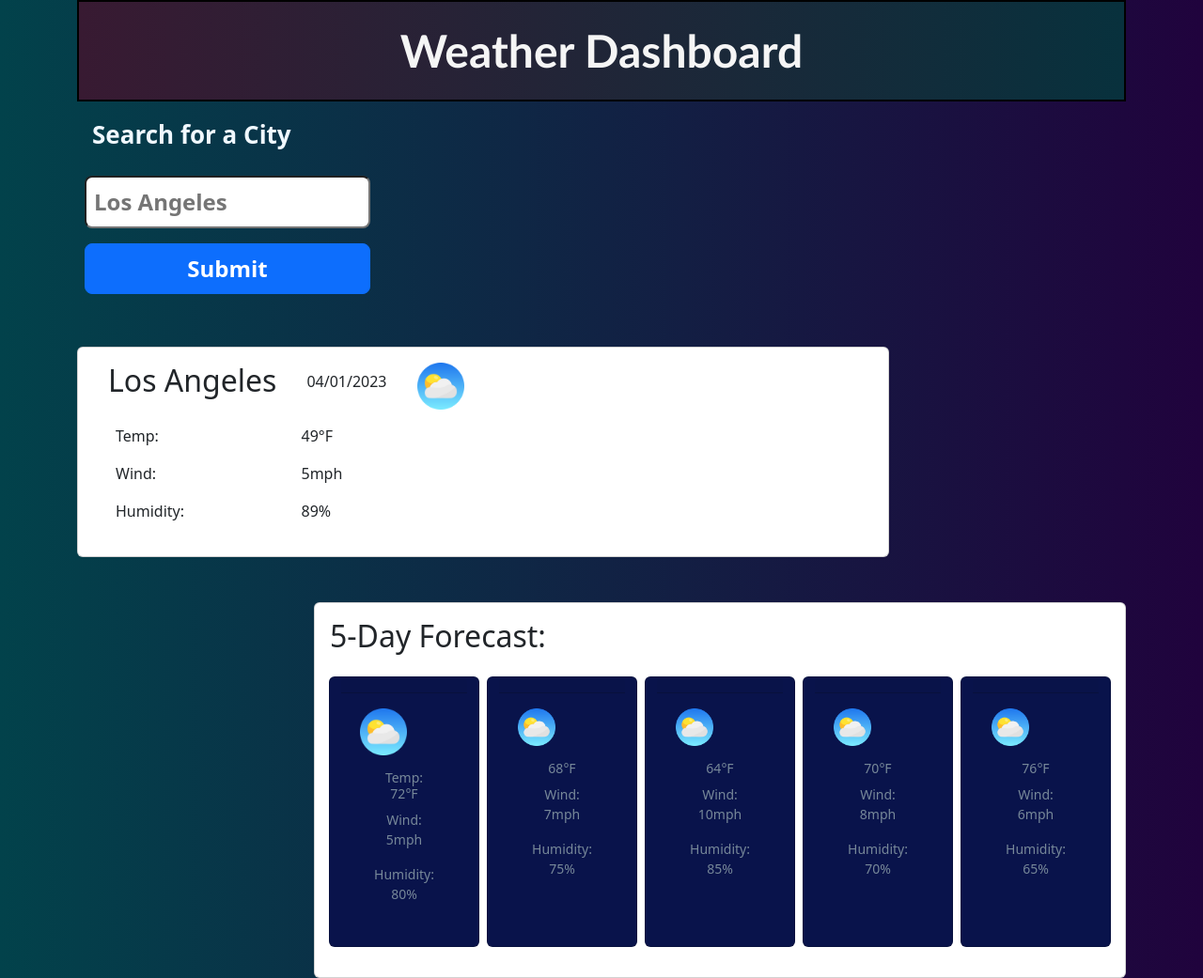
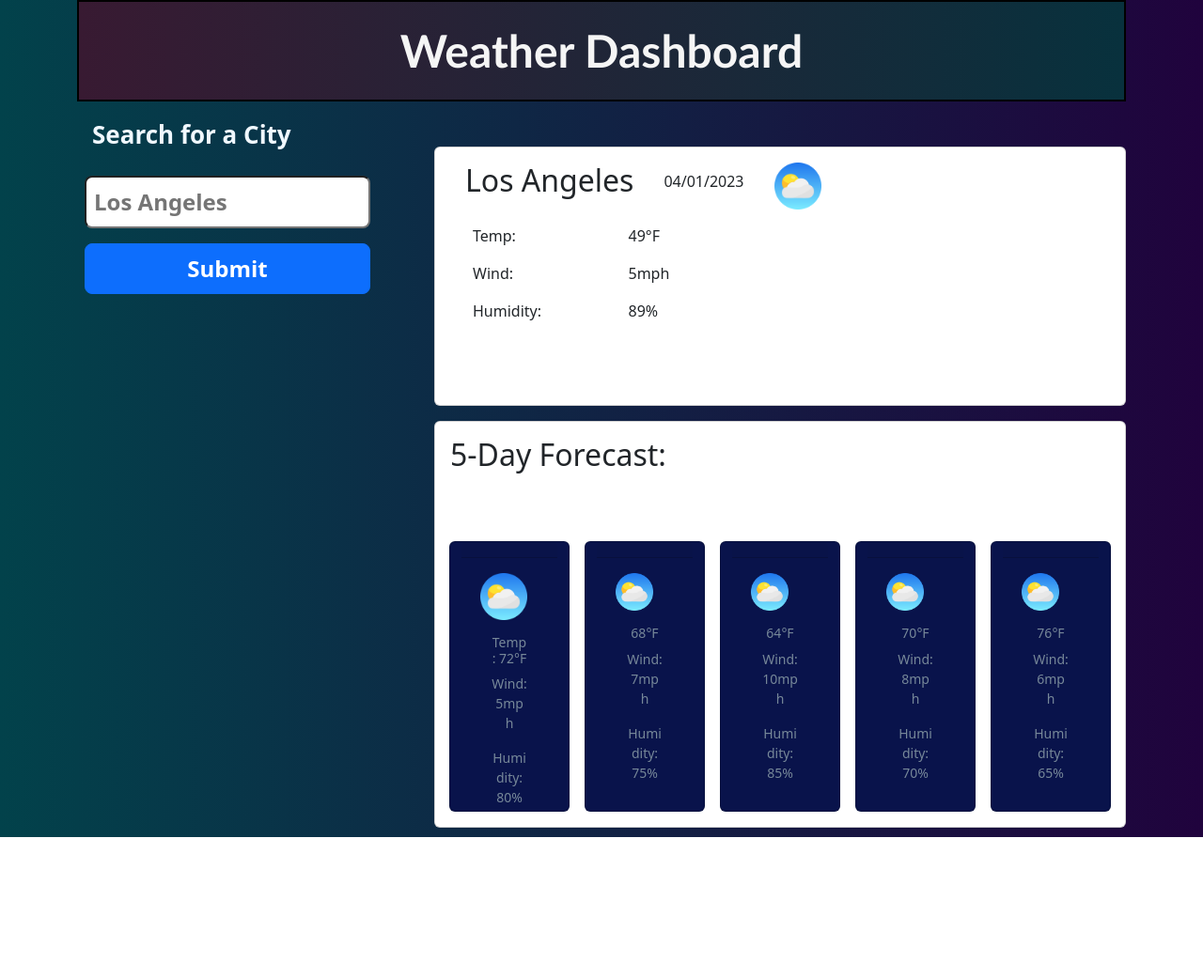
Before and after one commit to sehrishkhan336/Weather-Dashboard, a plain HTML site: page index.html in a window 1280 px wide. Shown: the whole page at 94% size. After the commit the page ends 891 px from the top, so only its background shows below. Drawn offline with nearby package versions, Linux system fonts and the light colour scheme; files whose address does not match are found by name.

Commit message:
updating the repo

```diff
--- a/assets/css/style.css
+++ b/assets/css/style.css
@@ -113,15 +113,15 @@
   }
 
   .col-sm-4 {
-      width: 75%;
+      width: 25%;
   }
 
   .col-sm-8 {
-      width: 75%;
+      width: 65%;
   }
 
   .city-list {
-      order: -1;
+      order: 1;
       margin-bottom: 1rem;
   }
 }
--- a/index.html
+++ b/index.html
@@ -24,8 +24,9 @@
 
     <div class="container">
         <div class="row">
-            <div class="col">
-                <div style="width: 19rem;" class="col-sm-4 form-style">
+
+            <div class="col-sm-4">
+                <div style="width: 50%; height: 100%" class="col-sm-4 form-style">
                     <form class="search-input" id="city-search-form">
                         <div>
                             <label for="search-for-city" class="form-label m-md-3" style="width: 19rem;">Search for
@@ -37,8 +38,9 @@
                     </form>
                 </div>
             </div>
-            <div class="col">
-                <div class="col-sm-12 card city-data mt-md-5" style="width: 54rem; height: 14rem;">
+
+            <div class="col-sm-8 mb-3">
+                <div class="col-sm-7 card city-data mb-3 mt-md-5" style="width: 100%; height: 100%;">
                     <div class="card-body">
                         <div class="d-flex justify-content-start">
                             <h2 class="city-info mx-3">Los Angeles</h2>
@@ -52,7 +54,7 @@
                                 <div class="label p-md-2 mx-3">Wind:</div>
                                 <div class="label p-md-2 mx-3">Humidity:</div>
                             </div>
-                            <div class="col-md-5">
+                            <div class="col-md-7">
                                 <div class="value p-md-2"><span>49</span>&deg;F</div>
                                 <div class="value p-md-2"><span>5</span>mph</div>
                                 <div class="value p-md-2"><span>89</span>%</div>
@@ -63,24 +65,22 @@
                 </div>
 
             </div>
-        </div>
-    </div>
-    <div class="container">
-        <div class="row">
-            <div class="col">
+
+            <div class="col-sm-4">
                 <div class="col city-list">
-                    <nav class="col " style="width: 20rem;">
+                    <nav class="col " style="width: 50%;">
 
                     </nav>
                 </div>
             </div>
-            <div class="col">
-                <div class="col-sm-8 card daily-forecast mt-md-5" style="width: 54rem; height: 25rem;">
-                    <h2 class="col-sm-8 p-md-3">5-Day Forecast:</h2>
+
+            <div class="col-sm-8 ">
+                <div class="col-sm-8 card daily-forecast mt-md-5" style="width: 100%; height: 100%;">
+                    <h2 class="col p-md-3">5-Day Forecast:</h2>
                     <div class="forecast-container">
 
                         <div class="row d-flex justify-content-center forecast-cards">
-                            <div class="card text-center col-sm-6 col-md-4" style="width: 10rem; height: 18rem;">
+                            <div class="card text-center col-sm-6 col-md-4 mb-3" style="width: 8rem; height: 18rem;">
                                 <div class="card-header" id="card-header"></div>
                                 <div class="card-body d-flex flex-column justify-content-center">
                                     <img class="mx-1 icon" src="../Weather Dashboard/Images/clouds-and-sun.png"
@@ -93,7 +93,7 @@
                                 </div>
                             </div>
 
-                            <div class="card text-center mx-2 col-sm-6 col-md-4" style="width: 10rem; height: 18rem;">
+                            <div class="card text-center mx-3 col-sm-6 col-md-4 mb-3" style="width: 8rem; height: 18rem;">
                                 <div class="card-header" id="card-header"></div>
                                 <div class="card-body d-flex flex-column justify-content-center">
                                     <img class="mx-1 icon" src="../Weather Dashboard/Images/clouds-and-sun.png"
@@ -106,7 +106,7 @@
                                 </div>
                             </div>
 
-                            <div class="card text-center col-sm-6 col-md-4" style="width: 10rem; height: 18rem;">
+                            <div class="card text-center col-sm-6 col-md-4 mb-3" style="width: 8rem; height: 18rem;">
                                 <div class="card-header" id="card-header"></div>
                                 <div class="card-body d-flex flex-column justify-content-center">
                                     <img class="mx-1 icon" src="../Weather Dashboard/Images/clouds-and-sun.png"
@@ -119,7 +119,7 @@
                                 </div>
                             </div>
 
-                            <div class="card text-center mx-2 col-sm-6 col-md-4" style="width: 10rem; height: 18rem;">
+                            <div class="card text-center mx-3 col-sm-6 col-md-4 mb-3" style="width: 8rem; height: 18rem;">
                                 <div class="card-header" id="card-header"></div>
                                 <div class="card-body d-flex flex-column justify-content-center">
                                     <img class="mx-1 icon" src="../Weather Dashboard/Images/clouds-and-sun.png"
@@ -132,7 +132,7 @@
                                 </div>
                             </div>
 
-                            <div class="card text-center col-sm-6 col-md-4" style="width: 10rem; height: 18rem;">
+                            <div class="card text-center col-sm-6 col-md-4 mb-3" style="width: 8rem; height: 18rem;">
                                 <div class="card-header" id="card-header"></div>
                                 <div class="card-body d-flex flex-column justify-content-center">
                                     <img class="mx-1 icon" src="../Weather Dashboard/Images/clouds-and-sun.png"
@@ -150,9 +150,6 @@
             </div>
         </div>
     </div>
-
-
-
 
     <script src="https://cdn.jsdelivr.net/npm/bootstrap@5.3.0-alpha2/dist/js/bootstrap.bundle.min.js"
         integrity="sha384-qKXV1j0HvMUeCBQ+QVp7JcfGl760yU08IQ+GpUo5hlbpg51QRiuqHAJz8+BrxE/N"
```
